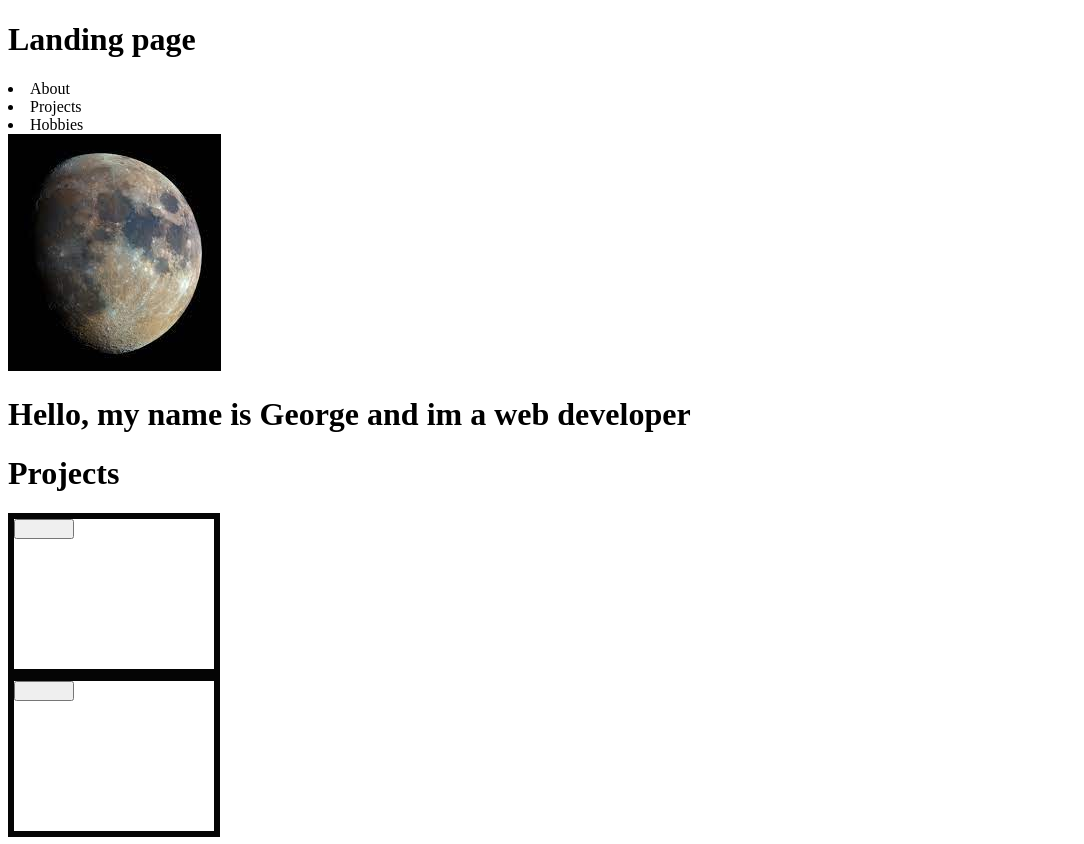
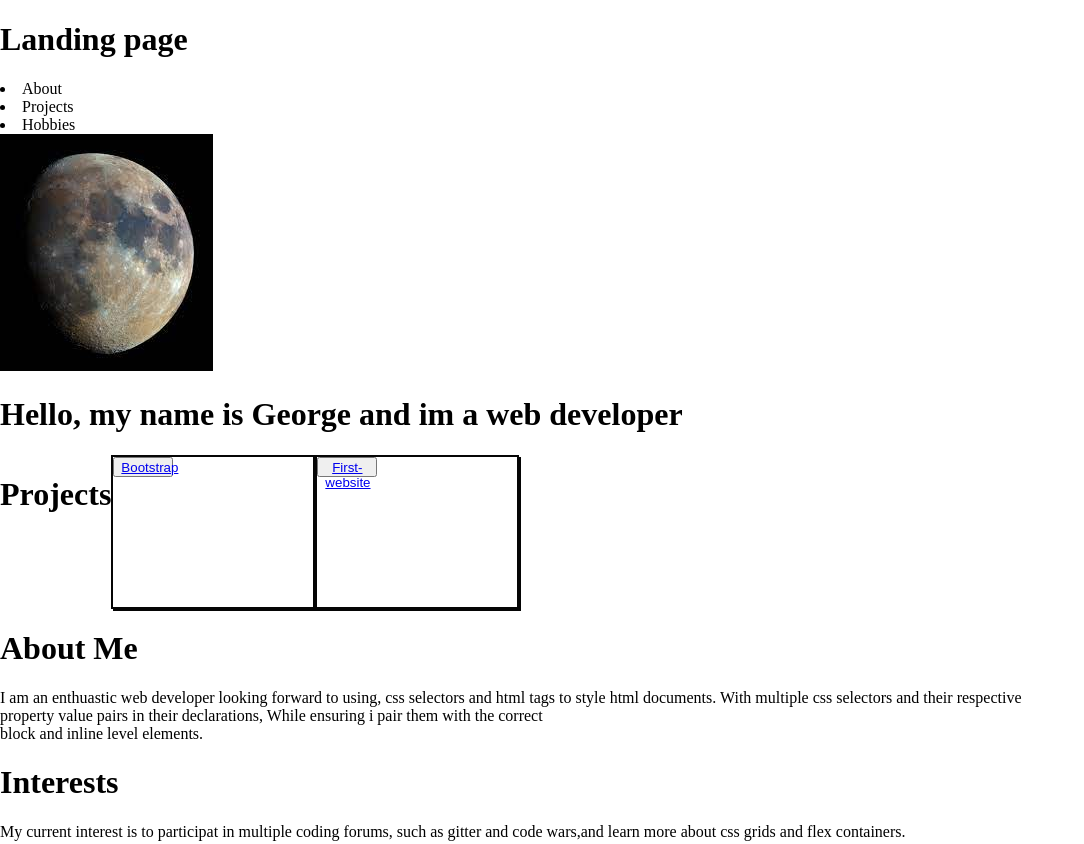
Before and after one commit to george-ongaya1/new, a plain HTML site: page index.html in a window 1280 px wide. Shown: the top 844 px of the page, without its empty margins (0-1084 px from the left). Drawn offline with Linux system fonts and the light colour scheme.

Commit message:
turned div two into a flex container

```diff
--- a/css/styles.css
+++ b/css/styles.css
@@ -1,5 +1,5 @@
 body{
-
+margin:auto;
 }
 .fix-header{
 
@@ -21,13 +21,14 @@ nav li a {
 
 }
 .two{
-
-
+display:flex;
+flex-direction:row;;
 }
 .bootstrap{
     width:200px;
     height:150px;
-    border:6px solid #050505;
+    border:2px solid #050505;
+    box-shadow:2px 2px 0 #050505;
 }
 button{
     width:60px;
@@ -36,7 +37,9 @@ button{
 .first-website{
     width:200px;
     height:150px;
-    border:6px solid #050505;
+    border:2px solid #050505;
+    border:2px solid #050505;
+    box-shadow:2px 2px 0 #050505;
 }
 .three{
 
--- a/index.html
+++ b/index.html
@@ -33,13 +33,13 @@
             <div class="first-website">
 
                 <button>
-                 <a href="https://george-ongaya1.github.io/bootstrap/"></a>
+                 <a href="https://george-ongaya1.github.io/bootstrap/">Bootstrap</a>
                 </button>
             </div>
             <div class="bootstrap">
 
                 <button>
-                <a href="https://george-ongaya1.github.io/first-website/"></a>
+                <a href="https://george-ongaya1.github.io/first-website/">First-website</a>
                 </button>
             </div>
 
```
